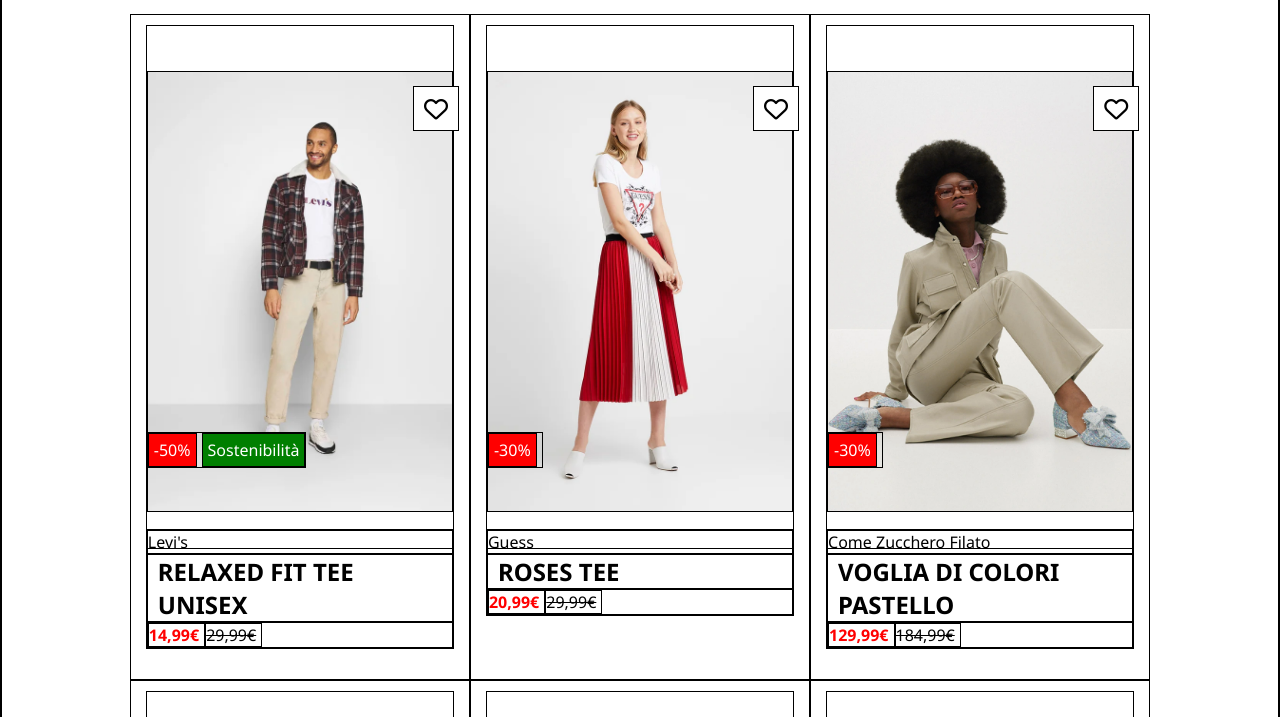
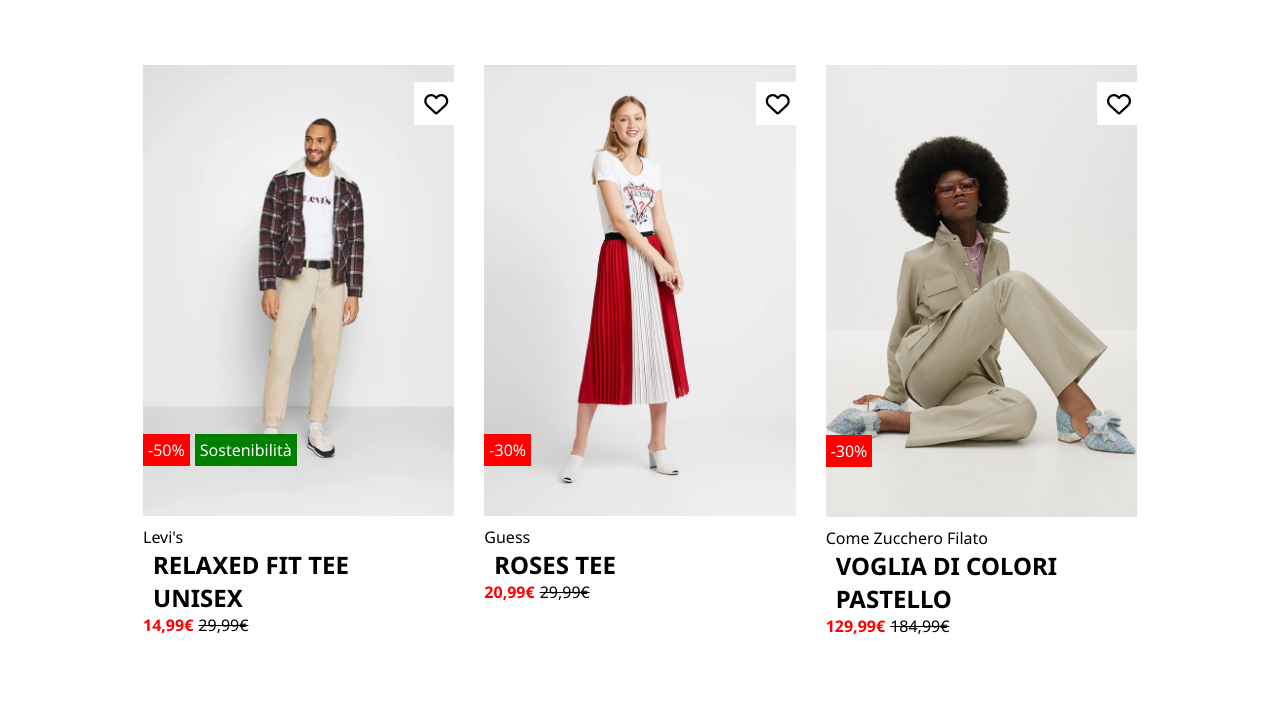
Before and after one commit to MatteoTuveri/html-css-boolando, a plain HTML site: page index.html in a window 1280 px wide. Shown: the part 131-848 px from the top of the page. Drawn offline with Linux system fonts and the light colour scheme.

Commit message:
Exercise complete 0.1

```diff
--- a/CSS/style.css
+++ b/CSS/style.css
@@ -8,7 +8,7 @@
 
 /*var-settings*/
 :root {
-    --debug: black;
+    --debug: none;
     --navigation-bg-color: rgb(255, 105, 0);
     --navigation-text-color: white;
     --discount-bg-color: rgb(255, 0, 0);
```
